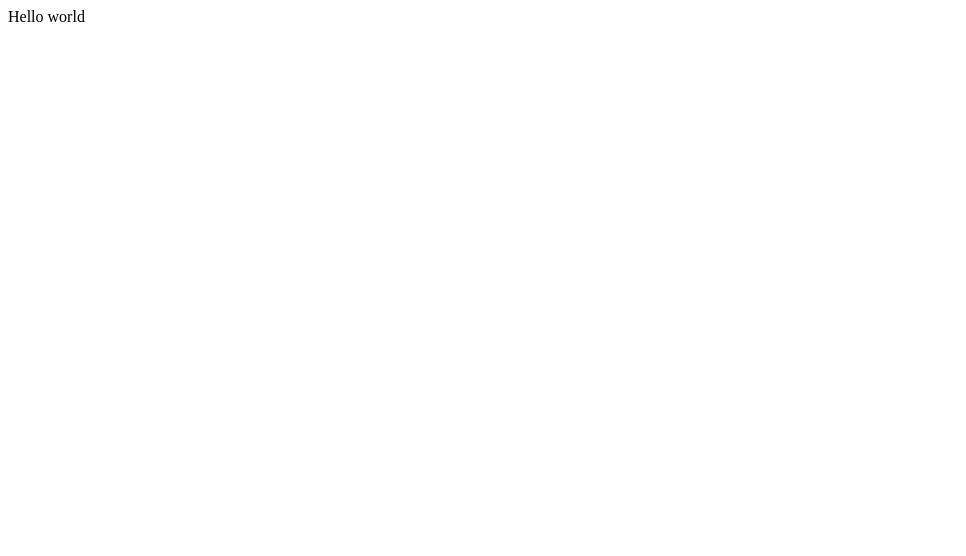
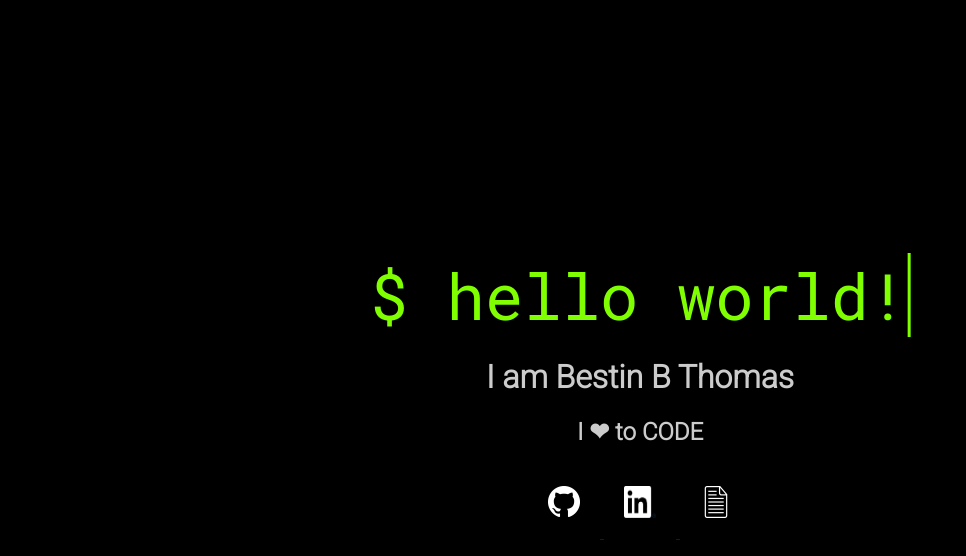
Before and after one commit to bestinbthomas/bestinbthomas.github.io, a website: page index.html in a window 1280 px wide. Shown: the whole page, without its empty margins (0-966 px from the left). Drawn offline with Linux system fonts and the light colour scheme.

Commit message:
addes basic

```diff
--- a/index.html
+++ b/index.html
@@ -1,11 +1,34 @@
 <!DOCTYPE html>
 <html>
     <head>
+        <meta charset="UTF-8">
         <title>
             Bestin B Thomas
         </title>
+        <link href="https://fonts.googleapis.com/css?family=Roboto+Mono&display=swap" rel="stylesheet">
+        <link href="https://fonts.googleapis.com/css?family=Roboto:300&display=swap" rel="stylesheet">
+        <link rel="stylesheet" type="text/css" href="style.css"/>
     </head>
     <body>
-        <hi>Hello world</hi>
+        <div class="hello-div">
+            <hi>$ hello world!</hi>
+        </div>
+        <div class="name-div">
+            <h1>I am Bestin B Thomas</h1>
+            <h2>I ❤ to CODE</h2>
+        </div>
+        <div class="links-div">
+            <span>
+                <a href="https://github.com/bestinbthomas">
+                    <img src="res/GitHub.png" alt="GitHub">
+                </a>
+                <a href="https://www.linkedin.com/in/bestin-b-thomas-170401/">
+                    <img src="res/Linkdin.png" alt="Linkdin">
+                </a>
+                <a href="https://bestinbthomas.github.io/resume.pdf">
+                    <img src="res/resume.png" alt="Resume">
+                </a>
+            </span>
+        </div>
     </body>
 </html>
--- /dev/null
+++ b/style.css
@@ -0,0 +1,63 @@
+body{
+    background-color: black;
+}
+
+.hello-div{
+    margin-left: 50%;
+    margin-top: 20%;
+    transform: translate(-50%);
+    font-family: 'Roboto Mono', monospace;
+    color: chartreuse;
+    font-size: 64px;
+    animation: type 1.5s steps(14) , blink 1.5s ease-in 1.5s infinite;
+    overflow: hidden;
+    white-space: nowrap;
+    border-right: 3px solid chartreuse;
+    width: 14ch;
+}
+@keyframes type{
+    0%{
+        width: 1ch;
+    }
+    100%{
+        width: 14ch;
+    }
+}
+
+@keyframes blink{
+    0%{
+        border-right-color: rgba(127, 255, 0, 100)
+    }
+    20%{
+        border-right-color: rgba(127, 255, 0, 50)
+    }
+    40%{
+        border-right-color: rgba(127, 255, 0, 100)
+    }
+    41%{
+        border-right-color: rgba(127, 255, 0, 0)
+    }
+    100%{
+        border-right-color: rgba(127, 255, 0, 0)
+    }
+}
+
+.name-div{
+    margin-left: 50%;
+    text-align: center;
+    transform: translate(-50%);
+    color: #cccccc;
+    font-size: 16px;
+    font-family: "Roboto",sans-serif;
+}
+
+.links-div{
+    margin-left: 50%;
+    transform: translate(-50%);
+    text-align: center;
+}
+.links-div img{
+    margin: 20px;
+    width: 32px;
+    height: 32px;
+}
```
Also changed, not shown: package.json (added, +19 -0 lines), res/GitHub.png (added), res/Linkdin.png (added), res/resume.png (added), 2 other files.
